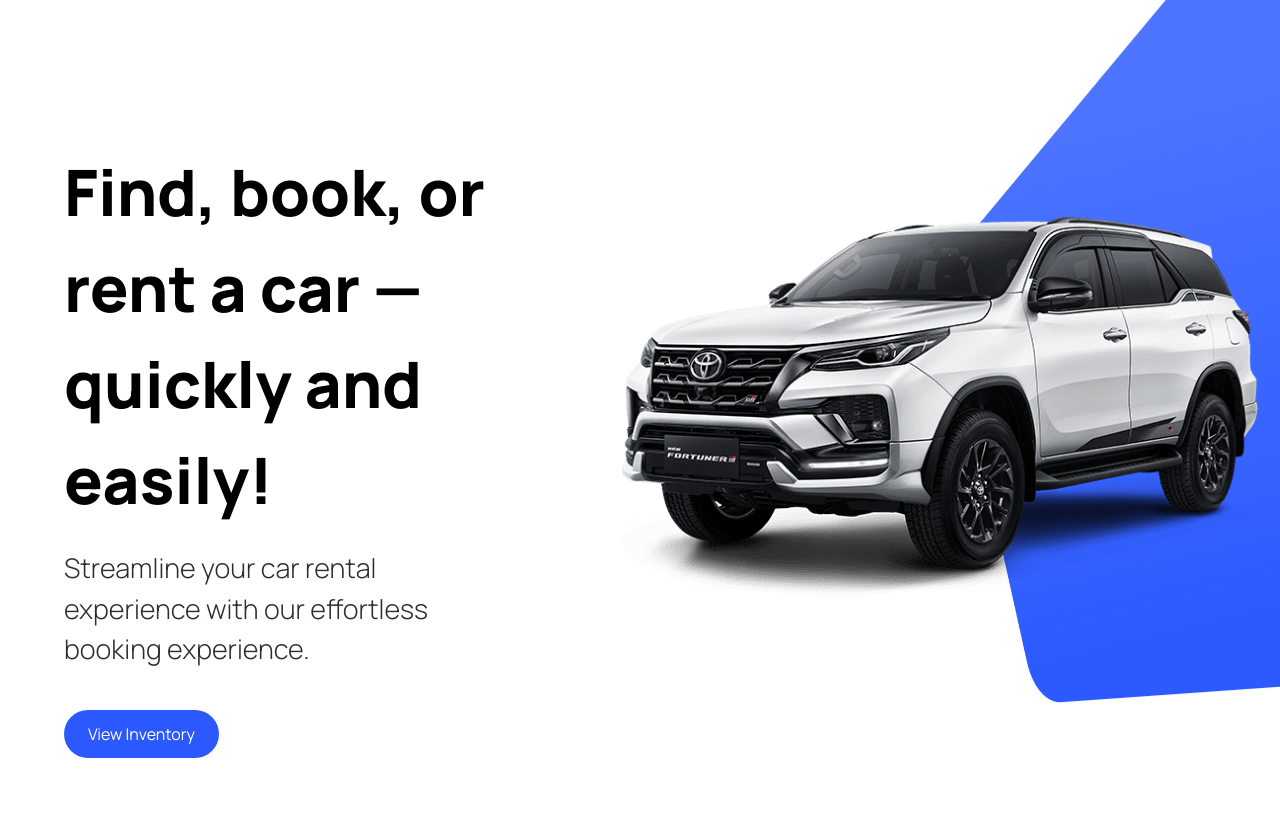
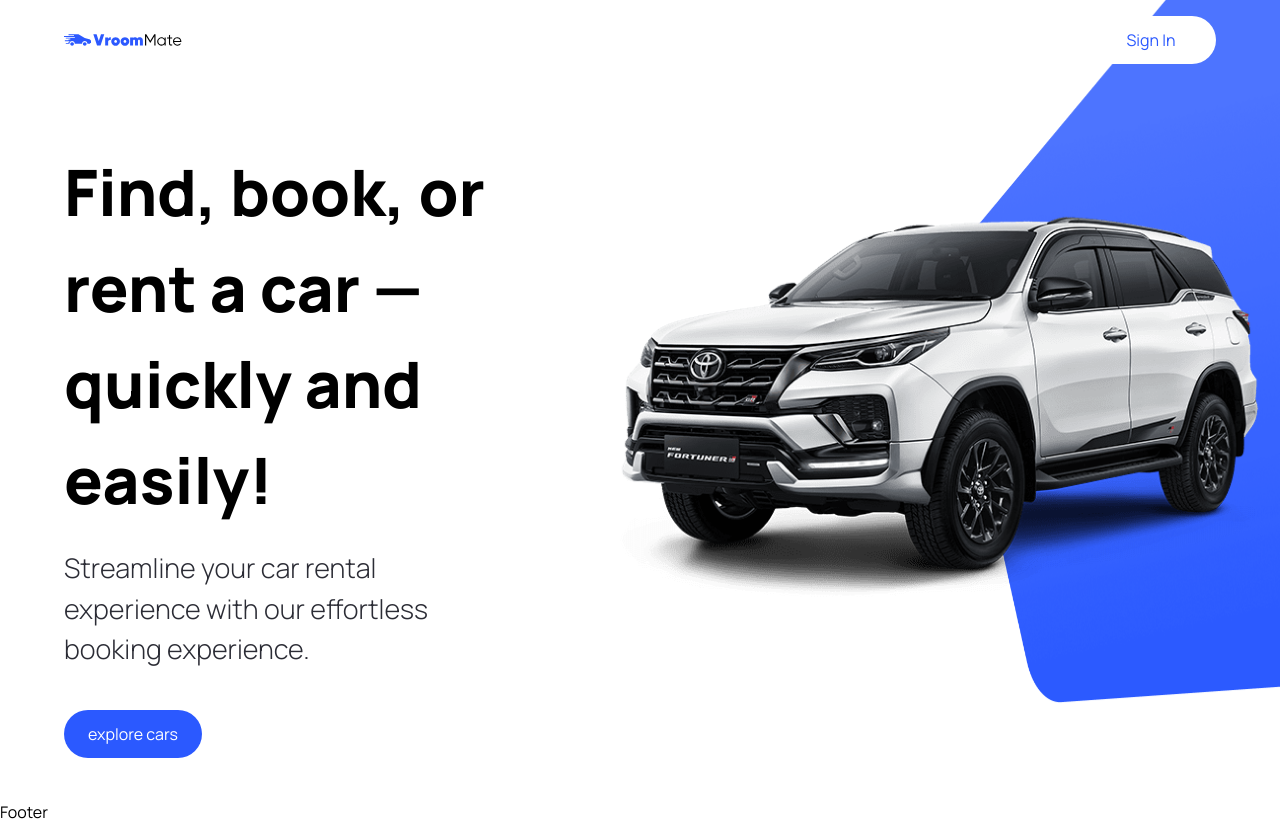
Before and after one commit to 0xJozeth/VroomMate, a Next.js app in the folder car_showcase/: page / in a window 1280 px wide. Before the commit the page ends 800 px from the top, so only its background shows below. Built offline with nearby package versions, Linux system fonts and the light colour scheme.

Commit message:
update homepage | add navbar and footer

```diff
--- a/car_showcase/app/layout.tsx
+++ b/car_showcase/app/layout.tsx
@@ -1,22 +1,24 @@
-import './globals.css'
-import type { Metadata } from 'next'
-import { Inter } from 'next/font/google'
-
-const inter = Inter({ subsets: ['latin'] })
+import { Footer, Navbar } from '@/components';
+import './globals.css';
+import type { Metadata } from 'next';
 
 export const metadata: Metadata = {
-  title: 'Create Next App',
-  description: 'Generated by create next app',
-}
+	title: 'VroomMate',
+	description: 'Discover the best cars in the world.',
+};
 
 export default function RootLayout({
-  children,
+	children,
 }: {
-  children: React.ReactNode
+	children: React.ReactNode;
 }) {
-  return (
-    <html lang="en">
-      <body className={inter.className}>{children}</body>
-    </html>
-  )
+	return (
+		<html lang='en'>
+			<body className='relative'>
+				<Navbar />
+				{children}
+				<Footer />
+			</body>
+		</html>
+	);
 }
--- a/car_showcase/components/CustomButton.tsx
+++ b/car_showcase/components/CustomButton.tsx
@@ -9,15 +9,16 @@
 	title,
 	containerStyles,
 	handleClick,
+	btnType,
 }: CustomButtonProps) => {
 	return (
 		<button
 			disabled={false}
-			type={'button'}
+			type={btnType || 'button'}
 			className={`custom-btn ${containerStyles}`}
 			onClick={(handleClick) => {}}
 		>
-			<span className={`flex-1`}>View Inventory</span>
+			<span className={`flex-1`}>{title}</span>
 		</button>
 	);
 };
--- /dev/null
+++ b/car_showcase/components/Footer.tsx
@@ -0,0 +1,7 @@
+import React from 'react';
+
+const Footer = () => {
+	return <div>Footer</div>;
+};
+
+export default Footer;
--- /dev/null
+++ b/car_showcase/components/Navbar.tsx
@@ -0,0 +1,30 @@
+import Link from 'next/link';
+import Image from 'next/image';
+
+import { CustomButton } from '.';
+
+const Navbar = () => {
+	return (
+		<header className='w-full absolute z-10'>
+			<nav className='max-w-[1440px] mx-auto flex justify-between items-center sm:px-16 px-6 py-4'>
+				<Link href='/' className='flex justify-center items-center'>
+					<Image
+						src='/logo.svg'
+						alt='VroomMate'
+						width={118}
+						height={18}
+						className='object-contain'
+					/>
+				</Link>
+
+				<CustomButton
+					title='Sign In'
+					btnType='button'
+					containerStyles='text-primary-blue rounded-full bg-white min-w-[130px]'
+				/>
+			</nav>
+		</header>
+	);
+};
+
+export default Navbar;
--- a/car_showcase/components/index.ts
+++ b/car_showcase/components/index.ts
@@ -1,4 +1,6 @@
 import Hero from './Hero';
 import CustomButton from './CustomButton';
+import Navbar from './Navbar';
+import Footer from './Footer';
 
-export { Hero, CustomButton };
+export { Hero, CustomButton, Navbar, Footer };
```
Also changed, not shown: car_showcase/public/logo.svg.
